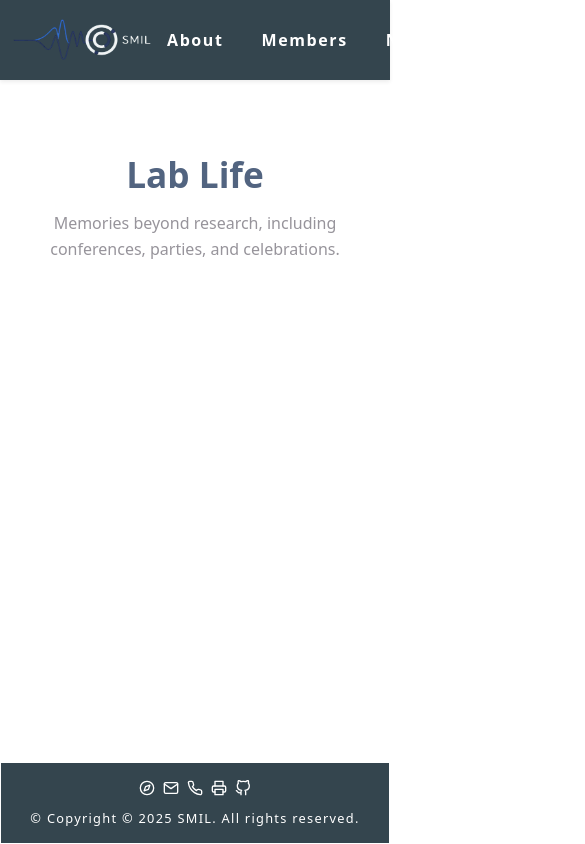
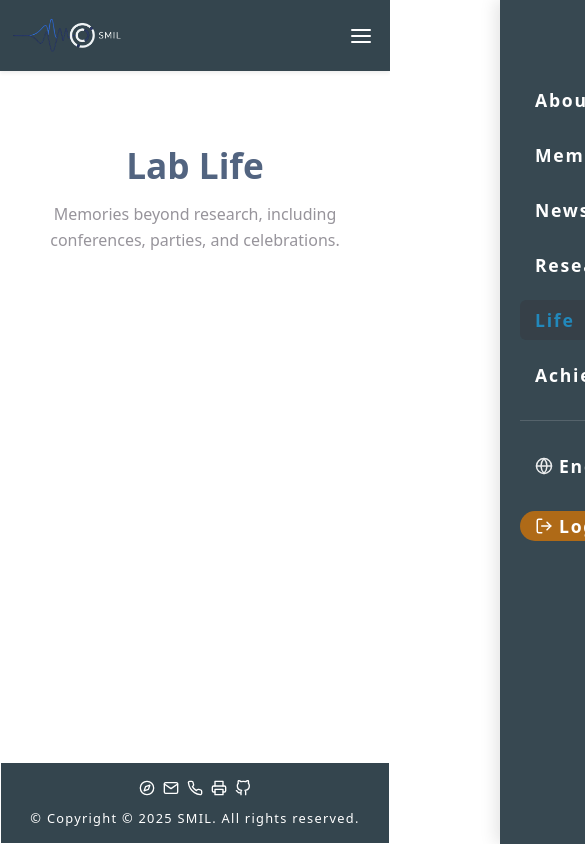
Before and after one commit to TsaiChengHan2003/smil_frontend, a React (Vite) app: page /life in a window 390 px wide. Shown: the top 844 px of the page, 585 px wide, since content can reach past the window. Built offline with nearby package versions, Linux system fonts and the light colour scheme.

Commit message:
header添加RWD

```diff
--- a/src/assets/styles/_header.scss
+++ b/src/assets/styles/_header.scss
@@ -1,26 +1,136 @@
 @use 'sass:map';
 @use './tokens' as *;
+
+$mobile-breakpoint: 991px;
 
 .app-header {
   position: sticky;
   top: 0;
   z-index: 1000;
-  background: $main-color;
+  background: $main-color; // Fallback
   background: rgba($main-color, var(--header-opacity, 1));
   box-shadow: var(--bs-box-shadow-sm, 0 10px 8px rgba(0, 0, 0, 0.1));
   padding: 7px 0;
-  transition:
-    background-color map.get($dur, normal) ease,
+  transition: background-color map.get($dur, normal) ease,
               background map.get($dur, normal) ease,
               box-shadow map.get($dur, normal) ease;
+
   .brand {
     color: #ffffff;
+    // 確保 Logo 在漢堡選單之上
+    position: relative;
+    z-index: 1002;
+
+    img {
+      // 手機版 Logo 可以稍微縮小一點避免擁擠
+      @media (max-width: 576px) {
+        width: 110px;
+        height: auto;
       }
-  .brand {
-    color: #ffffff;
+    }
+  }
+
+  // 漢堡按鈕樣式
+  .hamburger-btn {
+    display: none; // 電腦版隱藏
+    background: none;
+    border: none;
+    cursor: pointer;
+    padding: 5px;
+    z-index: 1002; // 比遮罩高
+
+    @media (max-width: $mobile-breakpoint) {
+      display: block;
+    }
+  }
+
+  // 遮罩樣式 (背景變暗)
+  .menu-overlay {
+    position: fixed;
+    top: 0;
+    left: 0;
+    width: 100%;
+    height: 100vh;
+    background: rgba(0, 0, 0, 0.5);
+    opacity: 0;
+    visibility: hidden;
+    transition: all 0.3s ease;
+    z-index: 1000;
+    backdrop-filter: blur(2px);
+
+    &.is-active {
+      opacity: 1;
+      visibility: visible;
+    }
   }
 
   .menu {
+    @media screen and (max-width: 1200px) {
+      .menu-link {
+        font-size: 0.8rem;
+      }
+    }
+    // === 手機版選單樣式 (側邊欄) ===
+    @media (max-width: $mobile-breakpoint) {
+      position: fixed;
+      top: 0;
+      right: -100%; // 預設藏在右邊
+      width: 280px; // 側邊欄寬度
+      height: 100vh;
+      background: rgba($main-color, 0.98); // 手機版背景要實心一點
+      padding: 80px 20px 40px;
+      transition: right 0.3s cubic-bezier(0.4, 0, 0.2, 1);
+      z-index: 1001;
+      box-shadow: -5px 0 15px rgba(0,0,0,0.1);
+      overflow-y: auto;
+
+      &.is-active {
+        right: 0; // 滑入
+      }
+
+      ul.nav-list {
+        flex-direction: column; // 改成垂直排列
+        gap: 15px !important;
+        width: 100%;
+      }
+
+      .menu-item {
+        width: 100%;
+        justify-content: flex-start;
+      }
+
+      // 調整手機版連結樣式
+      .menu-link {
+        width: 100%;
+        justify-content: flex-start; // 文字靠左
+        padding: 10px 15px;
+        height: auto;
+        font-size: 1.1rem;
+      }
+
+      // 手機版的分隔線
+      .menu-divider {
+        height: 1px;
+        background: rgba(255,255,255,0.15);
+        margin: 10px 0;
+      }
+
+      // 手機版語言切換按鈕調整
+      .lang-toggle {
+        justify-content: space-between;
+        width: 100%;
+      }
+
+      // 手機版登入按鈕調整
+      .login-btn {
+        width: 100%;
+        justify-content: center;
+        height: 45px;
+        margin-top: 10px;
+      }
+    }
+
+    // === 共用與桌面版樣式保留 ===
     ul { gap: 8px; }
 
     .menu-item {
@@ -37,12 +147,14 @@
         transform: translateY(2px);
       }
 
-      /* 純 CSS 顯示子選單 */
+      // 手機版不使用 hover 顯示子選單，這裡建議保留給桌面版
+      @media (min-width: calc($mobile-breakpoint + 1px)) {
         &.has-submenu:hover > .submenu,
         &.has-submenu:focus-within > .submenu {
           display: block;
           opacity: 1;
           transform: translateY(0);
+        }
       }
     }
 
@@ -58,17 +170,22 @@
       text-align: center;
       letter-spacing: 0.1em;
       border-radius: var(--bs-border-radius, 6px);
-      transition:
-        background map.get($dur, normal) ease,
-        color map.get($dur, normal) ease;
+      transition: background map.get($dur, normal) ease, color map.get($dur, normal) ease;
 
       &:hover {
         background: #30151525;
         color: #2288bb;
       }
+
+      // Active link style (當前頁面)
+      &.active {
+        color: #2288bb;
+        background: rgba(48, 21, 21, 0.15);
+      }
     }
 
     .submenu {
+      // 桌面版子選單樣式... (保持不變)
       position: absolute;
       left: 0;
       top: 100%;
@@ -81,9 +198,25 @@
       display: none;
       opacity: 0;
       transform: translateY(6px);
-      transition:
-        opacity map.get($dur, normal) ease,
-        transform map.get($dur, normal) ease;
+      transition: opacity map.get($dur, normal) ease, transform map.get($dur, normal) ease;
+
+      // 手機版子選單 (如果有需要)
+      @media (max-width: $mobile-breakpoint) {
+        position: static; // 變成靜態流動
+        opacity: 1;
+        display: block; // 預設展開或另外做點擊展開
+        transform: none;
+        background: transparent;
+        border: none;
+        box-shadow: none;
+        padding-left: 20px;
+        color: #fff;
+
+        .submenu-link {
+           color: rgba(255,255,255,0.8);
+           &:hover { background: rgba(255,255,255,0.1); }
+        }
+      }
 
       .submenu-link {
         display: block;
@@ -91,11 +224,9 @@
         padding: 8px 10px;
         color: $color-fg;
         border-radius: 6px;
-
         &:hover { background: rgba(125,125,125,.08); }
       }
 
-      /* 按鈕外觀重置成連結樣式（給語言切換） */
       .btn-as-link {
         background: none;
         border: none;
@@ -149,13 +280,8 @@
           transition: transform map.get($dur, normal) ease;
           box-shadow: 0 2px 4px rgba(0, 0, 0, 0.2);
 
-          &.zh {
-            transform: translateX(0);
-          }
-
-          &.en {
-            transform: translateX(22px);
-          }
+          &.zh { transform: translateX(0); }
+          &.en { transform: translateX(22px); }
         }
       }
 
@@ -163,6 +289,7 @@
         background-color: rgba(255, 255, 255, 0.4);
       }
     }
+
     .login-btn {
       display: flex;
       align-items: center;
--- a/src/components/common/Header.jsx
+++ b/src/components/common/Header.jsx
@@ -1,7 +1,7 @@
 import { useEffect, useState } from 'react'
 import { useTranslation } from 'react-i18next'
-import { Link, NavLink } from 'react-router-dom'
-import { Globe, LogOut } from 'react-feather'
+import { Link, NavLink, useLocation } from 'react-router-dom'
+import { Globe, LogOut, Menu, X } from 'react-feather' // 新增 Menu, X
 import { GoPerson } from "react-icons/go"
 import { useGoogleAuth } from '@/contexts/GoogleAuthContext'
 import { GoogleLoginPopup } from '@/components/popup/GoogleLoginPopup'
@@ -11,20 +11,33 @@ export function Header() {
   const { isLoggedIn, handleLogout } = useGoogleAuth()
   const [showLoginPopup, setShowLoginPopup] = useState(false)
   const [headerOpacity, setHeaderOpacity] = useState(1)
+
+  // RWD: 控制選單開關
+  const [isMenuOpen, setIsMenuOpen] = useState(false)
+
+  // 監聽路由變化，換頁時自動關閉選單
+  const location = useLocation()
+  useEffect(() => {
+    setIsMenuOpen(false)
+  }, [location])
+
   const lang = (i18n.resolvedLanguage || i18n.language || 'zh')
   const currentLang = lang.startsWith('zh') ? 'zh' : 'en'
   const nextLang = currentLang === 'zh' ? 'en' : 'zh'
 
-  const header = t('header', { returnObjects: true }) // 取得陣列
+  const header = t('header', { returnObjects: true })
 
   const handleLogin = () => {
     setShowLoginPopup(true)
+    setIsMenuOpen(false) // 點登入也關閉選單
   }
+
+  // 控制選單開關
+  const toggleMenu = () => setIsMenuOpen(!isMenuOpen)
 
   useEffect(() => {
     const handleScroll = () => {
       const y = window.scrollY || window.pageYOffset
-      // 1 → 0.6 之間漸變，可依喜好調整 400 / 0.6
       const opacity = Math.max(0.6, 1 - y / 400)
       setHeaderOpacity(opacity)
     }
@@ -35,32 +48,42 @@ export function Header() {
   }, [])
 
   return (
-    <header className="app-header" style={{ '--header-opacity': headerOpacity }}>
+    // 如果選單打開，強制不透明，不然背景會透出原本頁面內容很亂
+    <header className={`app-header ${isMenuOpen ? 'menu-open' : ''}`} style={{ '--header-opacity': isMenuOpen ? 1 : headerOpacity }}>
       <div className="container d-flex align-items-center justify-content-between py-2">
         <Link to="/" className="brand d-flex align-items-center text-decoration-none">
           <img src="/images/smil_logo.png" alt="SMIL" width="140" height="50" />
         </Link>
 
-        <nav className="menu" aria-label="Main Navigation">
-          <ul className="list-unstyled d-flex gap-2 m-0">
+        {/* 漢堡按鈕 (只在手機版顯示，CSS控制) */}
+        <button
+          className="hamburger-btn"
+          onClick={toggleMenu}
+          aria-label="Toggle navigation"
+        >
+          {isMenuOpen ? <X size={24} color="#fff" /> : <Menu size={24} color="#fff" />}
+        </button>
+
+        {/* 導航選單區塊 */}
+        <nav className={`menu ${isMenuOpen ? 'is-active' : ''}`} aria-label="Main Navigation">
+          <ul className="list-unstyled d-flex gap-2 m-0 nav-list">
             {Array.isArray(header) && header.map((item) => (
               <li key={item.title} className="menu-item">
-                {item.url ? (
-                  <NavLink to={item.url} className="menu-link text-decoration-none" end>
-                    {item.title}
-                  </NavLink>
-                ) : (
-                  <NavLink to={item.url} className="menu-link text-decoration-none" end>{item.title}</NavLink>
-                )}
+                <NavLink to={item.url || '#'} className="menu-link text-decoration-none" end>
+                  {item.title}
+                </NavLink>
               </li>
             ))}
+
+            {/* 分隔線 (手機版可選) */}
+            <li className="menu-divider d-lg-none"></li>
+
             <li className="menu-item">
               <div className="lang-toggle-wrapper">
                 <button
                   type="button"
                   className="menu-link lang-toggle"
                   onClick={() => i18n.changeLanguage(nextLang)}
-                  aria-label={`Switch language to ${nextLang.toUpperCase()}`}
                 >
                   <span className="icon" aria-hidden="true">
                     <Globe size={18} />
@@ -78,7 +101,6 @@ export function Header() {
                   type="button"
                   className="menu-link login-btn"
                   onClick={handleLogout}
-                  aria-label={t('logout')}
                 >
                   <LogOut size={18} />
                   <span className="btn-text">{t('logout')}</span>
@@ -88,7 +110,6 @@ export function Header() {
                   type="button"
                   className="menu-link login-btn"
                   onClick={handleLogin}
-                  aria-label={t('login')}
                 >
                   <GoPerson size={18} />
                   <span className="btn-text">{t('login')}</span>
@@ -97,7 +118,11 @@ export function Header() {
             </li>
           </ul>
         </nav>
+
+        {/* 遮罩 (點擊背景關閉選單) */}
+        <div className={`menu-overlay ${isMenuOpen ? 'is-active' : ''}`} onClick={() => setIsMenuOpen(false)}></div>
       </div>
+
       <GoogleLoginPopup
         show={showLoginPopup}
         onHide={() => setShowLoginPopup(false)}
--- a/src/i18n/locales/en.json
+++ b/src/i18n/locales/en.json
@@ -378,8 +378,6 @@
     "3": "Tag 3",
     "4": "Tag 4"
   },
-  "login": "Login",
-  "logout": "Logout",
   "footer": {
     "copyright": "Copyright © 2025 SMIL. All rights reserved.",
     "address": "Room 206, Applied Science Building, No.88, Sec. 4, Ting Zhou Rd., Wenshan Dist., Taipei City 116, Taiwan",
@@ -389,6 +387,8 @@
     "github": "https://github.com/smil",
     "professorWebsite": "https://www.smil.ntnu.edu.tw/professor"
   },
+  "login": "Login",
+  "logout": "Logout",
   "copied": "Copied",
   "clickToCopyAddress": "Click to copy address",
   "clickToCopyEmail": "Click to copy email",
--- a/src/i18n/locales/zh.json
+++ b/src/i18n/locales/zh.json
@@ -377,8 +377,6 @@
     "3": "標籤3",
     "4": "標籤4"
   },
-  "login": "登入",
-  "logout": "登出",
   "footer": {
     "copyright": "Copyright © 2025 SMIL. All rights reserved.",
     "address": "116臺北市文山區汀州路四段88號 應用科學大樓206室",
@@ -388,6 +386,8 @@
     "github": "https://github.com/smil",
     "professorWebsite": "https://www.smil.ntnu.edu.tw/professor"
   },
+  "login": "登入",
+  "logout": "登出",
   "copied": "已複製",
   "clickToCopyAddress": "點擊複製地址",
   "clickToCopyEmail": "點擊複製電子郵件",
```
Lines whose indentation alone changed are shown as unchanged.
